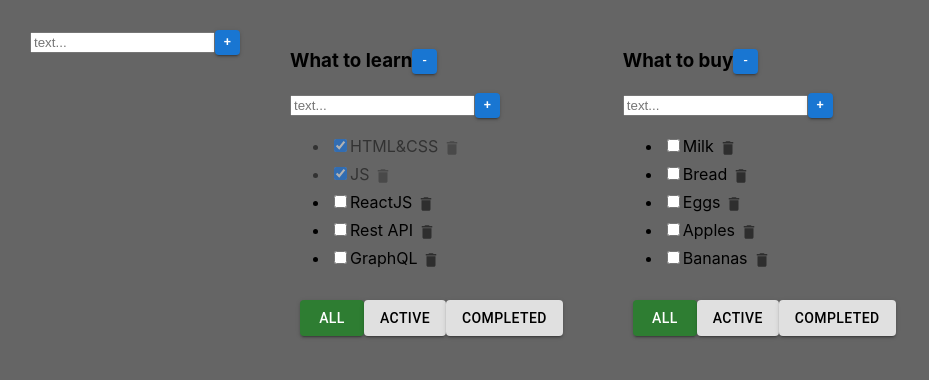
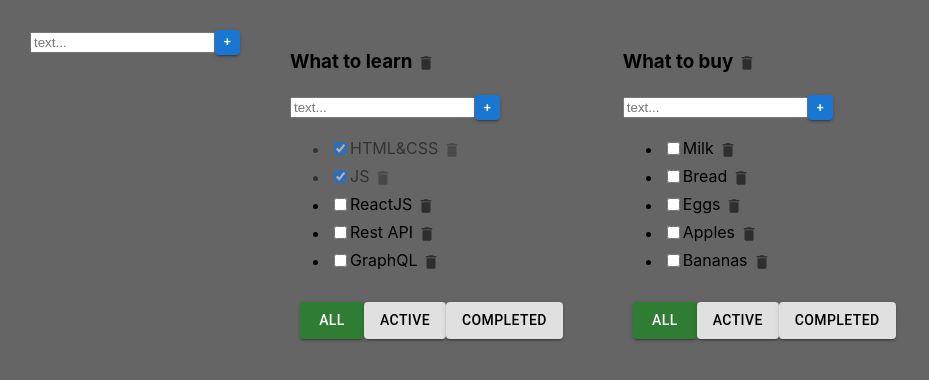
Before and after one commit to AntonRybakou/todo-list, a React (Create React App) app: page / in a window 1280 px wide. Shown: the top 380 px of the page, without its empty margins (0-929 px from the left). Built offline with nearby package versions, Linux system fonts and the light colour scheme.

Commit message:
refactor: some clean up

```diff
--- a/src/App.tsx
+++ b/src/App.tsx
@@ -96,7 +96,10 @@ function App() {
     }
     // Function to edit task title in TODOlist
     function editTask(todolistId: string, taskID: string, newTitle: string) {
-        setTasks({...tasks, [todolistId]:tasks[todolistId].map(el => el.id === taskID ? {...el, title: newTitle} : el)});
+        setTasks({
+            ...tasks,
+            [todolistId]: tasks[todolistId].map(el => el.id === taskID ? {...el, title: newTitle} : el)
+        });
     }
 
     return (
--- a/src/ToDoList.tsx
+++ b/src/ToDoList.tsx
@@ -50,18 +50,9 @@ export const ToDoList: React.FC<PropsType> = (props) => {
         <div>
             <h3>
                 <EditableSpan title={props.title} callBack={editTodolistHandler}/>
-                <Button onClick={removeTodolistHandler}
-                        variant="contained"
-                        size="small"
-                        style={{
-                            maxWidth: '25px',
-                            maxHeight: '25px',
-                            minWidth: '25px',
-                            minHeight: '25px'
-                        }}
-                >
-                    -
-                </Button>
+                <IconButton aria-label="delete" size="small">
+                    <DeleteIcon onClick={removeTodolistHandler} fontSize="inherit"/>
+                </IconButton>
             </h3>
             <Fullinput callBack={addTaskHandler}/>
             <ul>
@@ -77,7 +68,7 @@ export const ToDoList: React.FC<PropsType> = (props) => {
                                 <input type="checkbox" onChange={onChangeHandler} checked={t.isDone}/>
                                 <EditableSpan title={t.title} callBack={(newTitle) => editTaskHandler(t.id, newTitle)}/>
                                 <IconButton aria-label="delete" size="small">
-                                    <DeleteIcon onClick={onClickHandler} fontSize="inherit" />
+                                    <DeleteIcon onClick={onClickHandler} fontSize="inherit"/>
                                 </IconButton>
                             </li>
                         }
@@ -99,11 +90,6 @@ export const ToDoList: React.FC<PropsType> = (props) => {
                         onClick={onCompletedClickHandler}>
                     Completed
                 </Button>
-
-
-                {/*<button className={(props.filter === 'all') ? 'active-filter' : ''} onClick={onAllClickHandler}>All</button>*/}
-                {/*<button className={(props.filter === 'active') ? 'active-filter' : ''} onClick={onActiveClickHandler}>Active</button>*/}
-                {/*<button className={(props.filter === 'completed') ? 'active-filter' : ''} onClick={onCompletedClickHandler}>Completed</button>*/}
             </div>
         </div>
     );
```
